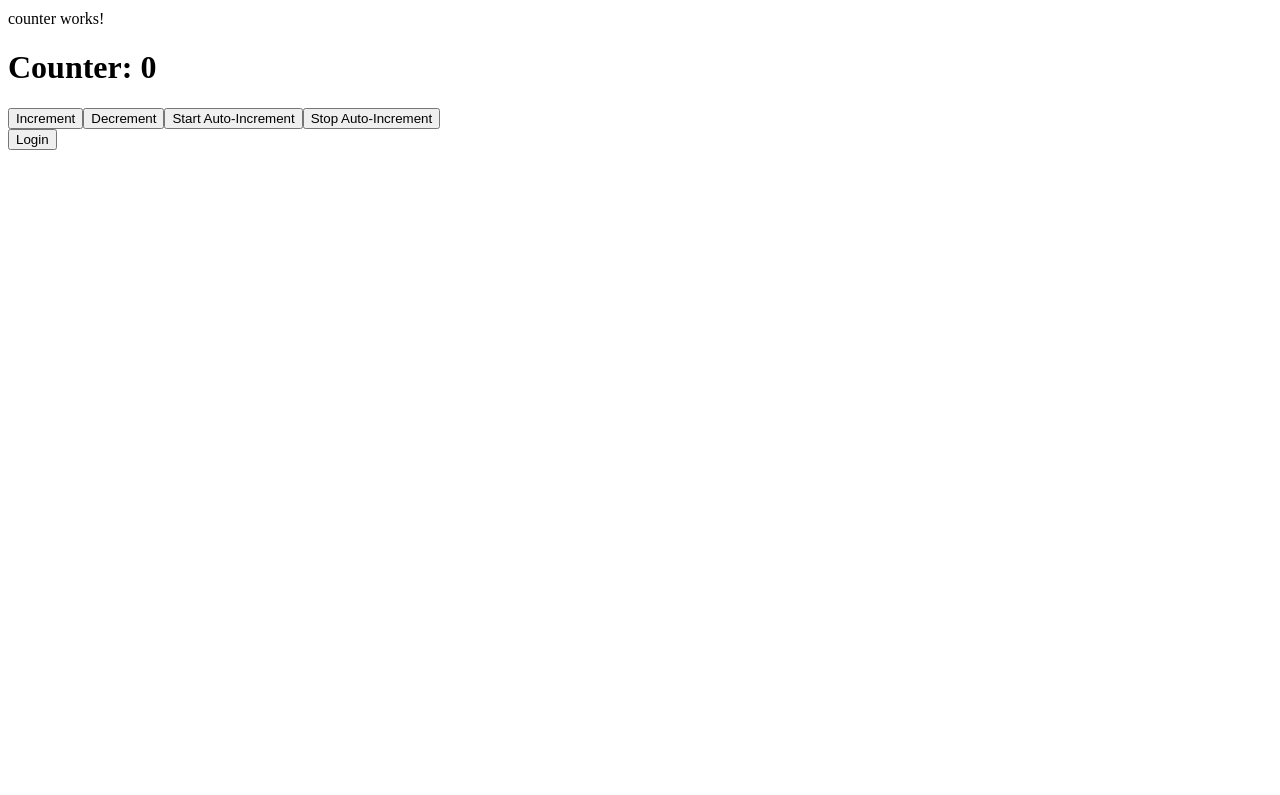
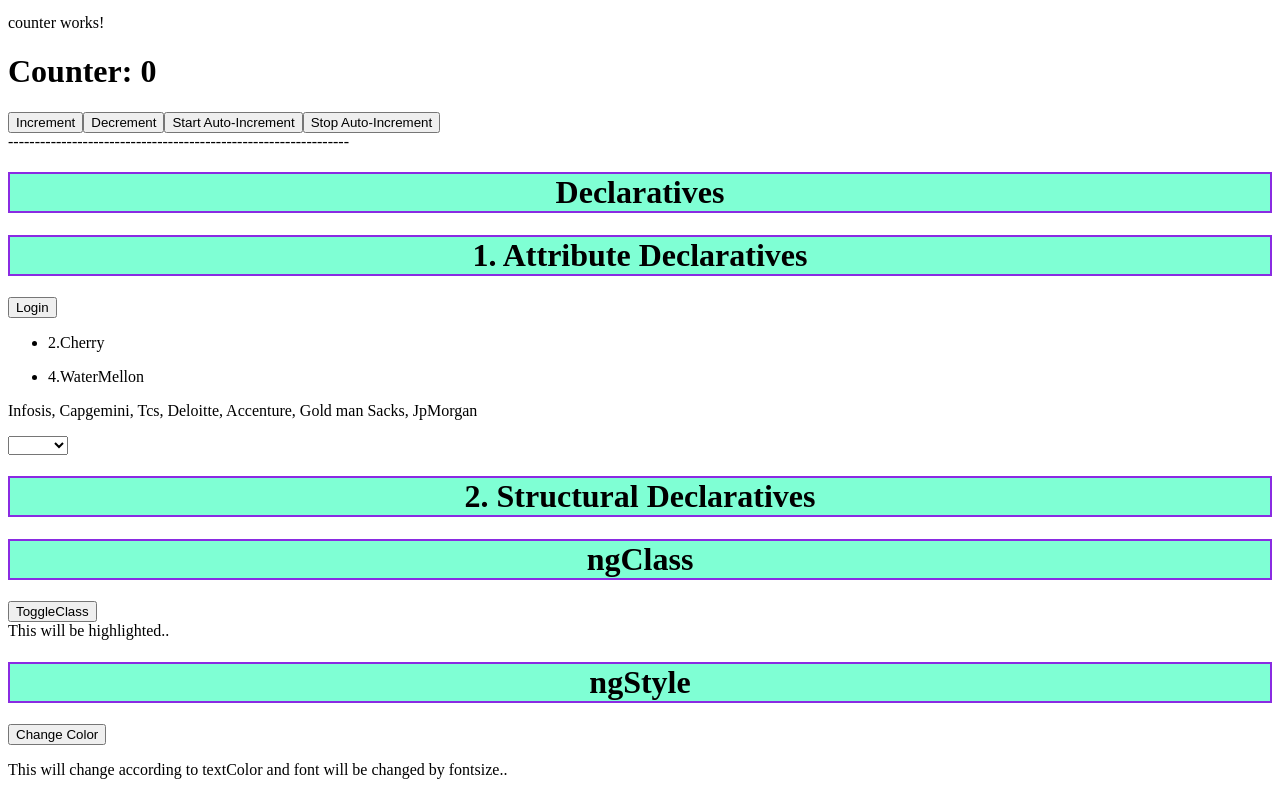
Before and after one commit to RishiSetpal/angular-ninteen, an Angular app: page / in a window 1280 px wide. Shown: the part 554-1349 px from the top of the page. Before the commit the page ends 800 px from the top, so only its background shows below. Built offline with nearby package versions, Linux system fonts and the light colour scheme.

Commit message:
Directives Types: Attribute Directives, Structural Directive, Custom Directives Part3

```diff
--- a/src/app/app.component.css
+++ b/src/app/app.component.css
@@ -0,0 +1,12 @@
+h1 {
+    border: 2px solid blueviolet;
+    text-align: center;
+    background-color: aquamarine;
+}
+
+.highlight {
+    background: aquamarine;
+    border: 2px solid blueviolet;
+    font-family: Impact, Haettenschweiler, 'Arial Narrow Bold', sans-serif;
+    font-size: large;
+}
--- a/src/app/app.component.html
+++ b/src/app/app.component.html
@@ -22,9 +22,52 @@
 
 
 <app-counter></app-counter>
+----------------------------------------------------------------
 
+<h1>Declaratives</h1>
+
+<h1>1. Attribute Declaratives</h1>
 
 <button (click)="isLoggedIn=!isLoggedIn">{{ isLoggedIn ? 'Logout' : 'Login' }}</button>
 <div *ngIf="isLoggedIn">
   <h1>Hello User is Logged in.. Sussfully </h1>
 </div>
+
+<div *ngFor="let item of fruitBasket; let i = index;">
+  <ul *ngIf="(i+1)%2==0">
+    <li>{{i+1}}.{{item}}</li>
+  </ul>
+</div>
+
+<p>Infosis, Capgemini, Tcs, Deloitte, Accenture, Gold man Sacks, JpMorgan</p>
+
+<select [(ngModel)]="selectedColor">
+  <option value="red">Red</option>
+  <option value="green">Green</option>
+  <option value="blue">Blue</option>
+</select>
+
+<!-- <div [ngSwitch]="selectedColor">
+  <div *ngSwitchCase="expression">output</div>
+  <div *ngSwitchDefault>output2</div>
+</div> -->
+<div [ngSwitch]="selectedColor">
+  <p *ngSwitchCase="'red'">You Selected Red</p>
+  <p *ngSwitchCase="'green'">You Selected Green</p>
+  <p *ngSwitchCase="'blue'">You Selected Blue</p>
+  <!-- <p *[ngSwitchCase]="blue">You Selected Blue</p> -->
+</div>
+
+<h1>2. Structural Declaratives</h1>
+
+<h1>ngClass</h1>
+<button (click)="toggleClass()">ToggleClass</button>
+<div [ngClass]="{'highlight': isHighlighted}"> This will be highlighted..</div>
+
+<h1>ngStyle</h1>
+<button (click)="changeColor()">Change Color</button>
+<div [ngStyle]="{'color': textColor, 'font-size': fontSize }">
+  <p>
+    This will change according to textColor and font will be changed by fontsize..
+  </p>
+</div>
--- a/src/app/app.component.ts
+++ b/src/app/app.component.ts
@@ -5,6 +5,7 @@ import { TwowaycomponentComponent } from './twowaycomponent/twowaycomponent.comp
 import { ParentcmpComponent } from './parentcmp/parentcmp.component';
 import { CounterComponent } from './counter/counter.component';
 import { CommonModule } from '@angular/common';
+import { FormsModule } from '@angular/forms';
 
 @Component({
   selector: 'app-root',
@@ -15,6 +16,7 @@ import { CommonModule } from '@angular/common';
     ParentcmpComponent,
     CounterComponent,
     CommonModule,
+    FormsModule,
   ],
   templateUrl: './app.component.html',
   styleUrl: './app.component.css',
@@ -28,13 +30,28 @@ export class AppComponent {
   isDisabled: boolean = false;
 
   isLoggedIn: boolean = false;
+  showMessage: boolean = false;
+  fruitBasket: Array<String> = ['Apple', 'Cherry', 'Banana', 'WaterMellon'];
 
   toggleBtn() {
     this.isDisabled = !this.isDisabled;
   }
 
-  toggleLogin() {
-    console.log('toggleLogin:.. ');
-    this.isLoggedIn = !this.isLoggedIn;
+  clickToChange() {
+    this.showMessage = !this.showMessage; // this.showMessage = the current will get reserved
+  }
+
+  selectedColor = '';
+  isHighlighted = false;
+  toggleClass() {
+    this.isHighlighted = !this.isHighlighted;
+  }
+
+  textColor = '';
+  fontSize = '';
+  changeColor() {
+
+    this.textColor = this.textColor === 'black' ? 'blue' : 'red';
+    this.fontSize = this.fontSize === '16px' ? '40px' : '10px';
   }
 }
```
